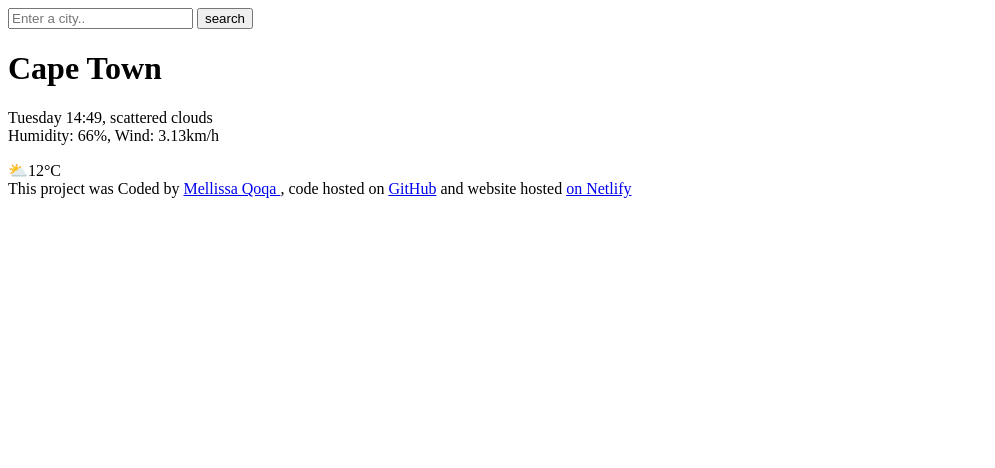
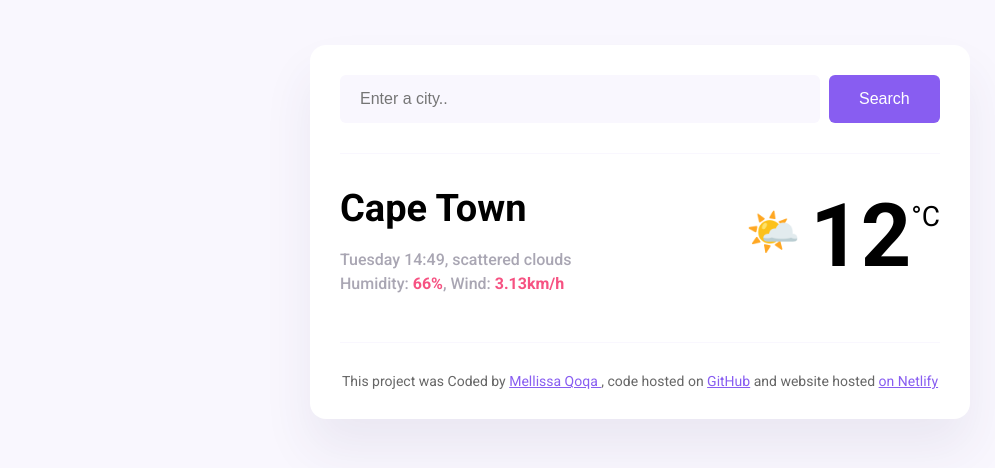
Before and after one commit to Mellissa15/Weather-App, a plain HTML site: page index.html in a window 1280 px wide. Shown: the whole page, without its empty margins (0-995 px from the left). Drawn offline with Linux system fonts and the light colour scheme.

Commit message:
Update CSS

```diff
--- a/index.html
+++ b/index.html
@@ -2,26 +2,45 @@
 <html lang="en">
 <head>
     <meta charset="UTF-8">
-    <meta name="viewport" content="width=device-width, initial-scale=1.0">
-    <title>Document</title>
+    <meta name="viewport" content="width=device-width, initial-scale=1.0" />
+    <link rel="preconnect" href="https://fonts.googleapis.com" />
+    <link rel="preconnect" href="https://fonts.gstatic.com" crossorigin />
+    <link
+      href="https://fonts.googleapis.com/css2?family=Roboto:ital,wght@0,100;0,300;0,400;0,500;0,700;0,900;1,100;1,300;1,400;1,500;1,700;1,900&display=swap"
+      rel="stylesheet"
+    />
+    <link rel="stylesheet" href="src/style.css"/>
+    <title>Weather App</title>
 </head>
 <body>
+    <div class="weather-app">
     <header>
-        <form>
-            <input type= "search" placeholder="Enter a city.." required/>
-            <input type="submit" value="search"/>
+         <form class="search-form">
+          <input
+            type="search"
+            placeholder="Enter a city.."
+            required
+            class="search-form-input"
+          />
+          <input type="submit" value="Search" class="search-form-button" />
         </form>
     </header>
     <main>
-        <div>
-   <h1>Cape Town</h1>
-   <p>
-    Tuesday 14:49, scattered clouds
-          <br />
-    Humidity: 66%, Wind: 3.13km/h
-   </p>
-</div>
-<div>⛅12°C</div>
+  <div class="weather-app-data">
+          <div>
+            <h1 class="weather-app-city">Cape Town</h1>
+            <p class="weather-app-details">
+              Tuesday 14:49, scattered clouds
+              <br />
+              Humidity: <strong>66%</strong>, Wind: <strong>3.13km/h</strong>
+            </p>
+          </div>
+          <div class="weather-app-temperature-container">
+            <div class="weather-app-icon">🌤️</div>
+            <div class="weather-app-temperature">12</div>
+            <div class="weatehr-app-unit">°C</div>
+          </div>
+        </div>
 </main>
    <footer>
     This project was Coded by
@@ -29,5 +48,6 @@
    <a href="https://github.com/Mellissa15/Weather-App"> GitHub</a> and website hosted
    <a href="https://melrose15.netlify.app/">on Netlify</a>
  </footer>
+</div>
 </body>
 </html>
--- /dev/null
+++ b/src/style.css
@@ -0,0 +1,95 @@
+body {
+  background-color: #f9f7fe;
+  font-family: "Roboto", sans-serif;
+}
+
+a {
+  color: #885df1;
+}
+
+.weather-app {
+  background: white;
+  max-width: 600px;
+  margin: 45px auto;
+  box-shadow: 0 30px 50px rgba(65, 50, 100, 0.08);
+  border-radius: 16px;
+  padding: 30px;
+}
+
+header {
+  border-bottom: 1px solid #f9f7fe;
+  padding: 0 0 30px 0;
+}
+
+.search-form-input {
+  background-color: #f9f7fe;
+  border: none;
+  border-radius: 6px;
+  width: 80%;
+  font-size: 16px;
+  padding: 15px 20px;
+}
+
+.search-form-button {
+  background: #885df1;
+  padding: 15px 30px;
+  border: none;
+  font-size: 16px;
+  margin-left: 5px;
+  border-radius: 6px;
+  color: white;
+}
+
+main {
+  padding: 30px 0;
+}
+
+.weather-app-data {
+  display: flex;
+  justify-content: space-between;
+}
+
+.weather-app-city {
+  margin: 0;
+  font-size: 38px;
+  line-height: 48px;
+}
+
+.weather-app-details {
+  font-size: 16px;
+  color: rgba(39, 33, 66, 0.4);
+  line-height: 24px;
+  font-weight: 500;
+}
+
+.weather-app-details strong {
+  color: #f65282;
+}
+
+.weather-app-temperature-container {
+  display: flex;
+}
+
+.weather-app-icon {
+  font-size: 44px;
+  margin-top: 22px;
+}
+
+.weather-app-temperature {
+  font-size: 88px;
+  margin-left: 10px;
+  font-weight: bold;
+}
+
+.weatehr-app-unit {
+  margin-top: 16px;
+  font-size: 28px;
+}
+
+footer {
+  border-top: 1px solid #f9f7fe;
+  padding: 30px 0 0 0;
+  text-align: center;
+  font-size: 14px;
+  color: rgba(0, 0, 0, 0.6);
+}
```
